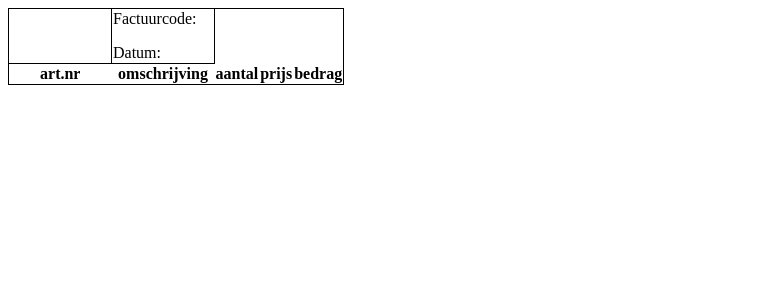
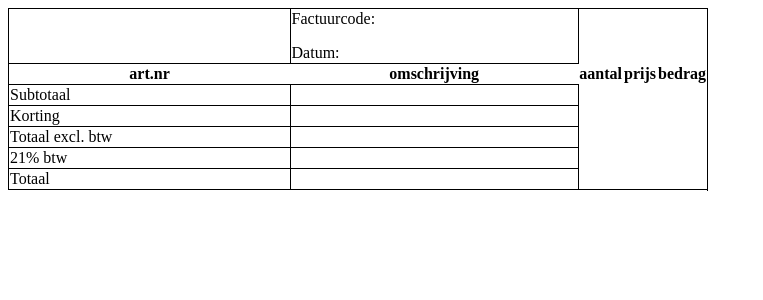
Before and after one commit to swu1337/phpsql, a PHP site: page /sligro_handel/detail.php in a window 1280 px wide. Shown: the top 300 px of the page, without its empty margins (0-763 px from the left). Run offline with PHP 8.4, Linux system fonts and the light colour scheme; data that the repository does not hold is empty.

Commit message:
cyka blyat

```diff
--- a/sligro_handel/detail.php
+++ b/sligro_handel/detail.php
@@ -1,5 +1,5 @@
 <?php
-    include_once("querybuilder.php");
+    require_once("querybuilder.php");
     $db = new QueryBuilder("sligro_groothandel");
 
     if(isset($_GET['id'])) {
@@ -10,13 +10,12 @@
         $klant = $db->getTableById('klant', $factuur['klant_id']);
         $artikelen = $db->getBesteldeArtikelen($factuur_id);
         $prijs_details = $db->getTotaal($artikelen, $factuur['korting']);
-        print_r($prijs_details);
     }
 ?>
 
 <table>
     <tr>
-        <td>
+        <td class="table-half">
             <?php
                 foreach (array_reverse($bedrijf) as $key => $value) {
                     if($key !== "id") {
@@ -25,7 +24,7 @@
                 }
             ?>
         </td>
-        <td>
+        <td class="table-half">
             <p><?= "Factuurcode: $factuur_id"?></p>
             <p><?= "Datum: " . $factuur["datum"]; ?></p>
         </td>
@@ -34,9 +33,9 @@
         foreach ($klant as $key => $value) {
             if($key !== "id") {
                 echo "<tr>";
-                echo "<td>" . ucfirst($key) . "</td>";
+                echo "<td class=\"table-quarter\">" . ucfirst($key) . "</td>";
                 echo "<td> $value </td>";
-                echo "</tr>";
+                echo "</tr class=\"table-quarter\">";
             }
         }
     ?>
@@ -58,6 +57,26 @@
             echo "</tr>";
         }
     ?>
+    <tr>
+        <td>Subtotaal</td>
+        <td><?= $prijs_details['subtotaal']?></td>
+    <tr>
+    <tr>
+        <td>Korting</td>
+        <td><?= $prijs_details['korting']?></td>
+    <tr>
+    <tr>
+        <td>Totaal excl. btw</td>
+        <td><?= $prijs_details['totaalexc']?></td>
+    <tr>
+    <tr>
+        <td>21&#37; btw</td>
+        <td><?= $prijs_details['btw']?></td>
+    <tr>
+    <tr>
+        <td>Totaal</td>
+        <td><?= $prijs_details['totaal']?></td>
+    <tr>
 </table>
 
 <html>
@@ -68,12 +87,28 @@
         table {
           border-collapse: collapse;
           border: 1px solid black;
+          width: 700px;
         }
 
         td {
           border: 1px solid black;
           width: 100px;
+          overflow: hidden;
         }
+
+        tr {
+            width: 100%;
+        }
+
+        .table-half {
+            width: 50%;
+        }
+
+        .table-quarter {
+            width: 25%;
+        }
+
+
     </style>
   </body>
 </html>
--- a/sligro_handel/index.php
+++ b/sligro_handel/index.php
@@ -1,5 +1,5 @@
 <?php
-    include_once('querybuilder.php');
+    require_once('querybuilder.php');
     $db = new QueryBuilder("sligro_groothandel");
 
     $facturen = $db->getFacturen();
```
